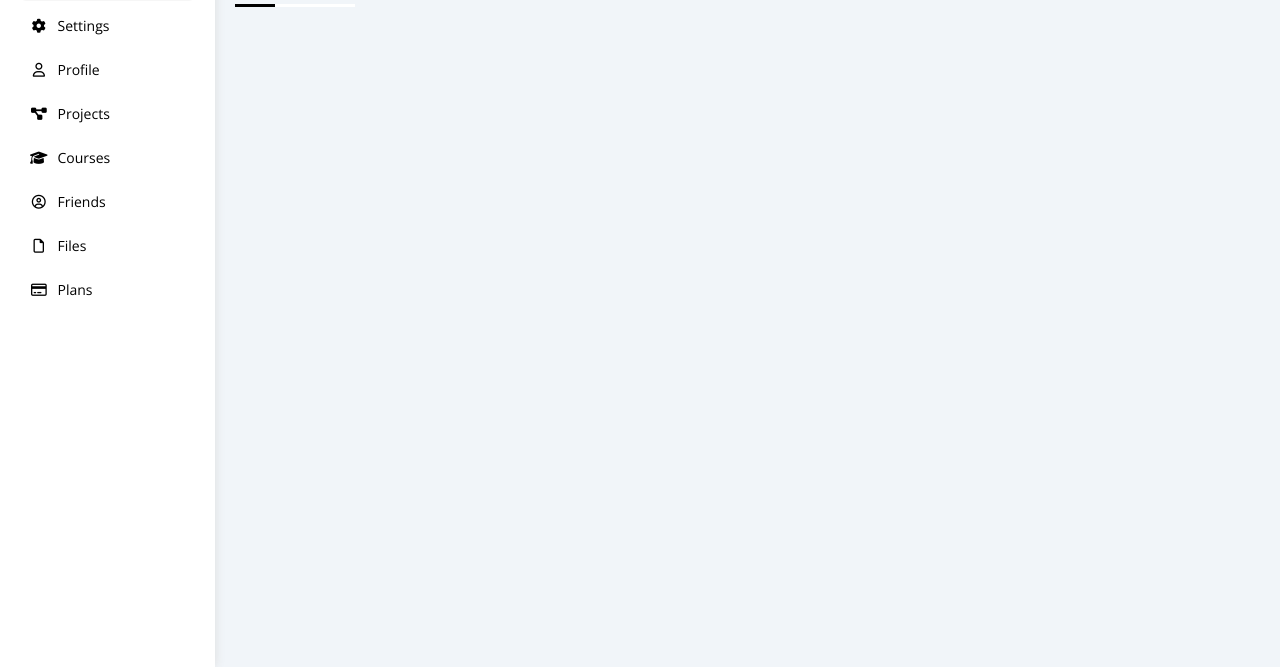
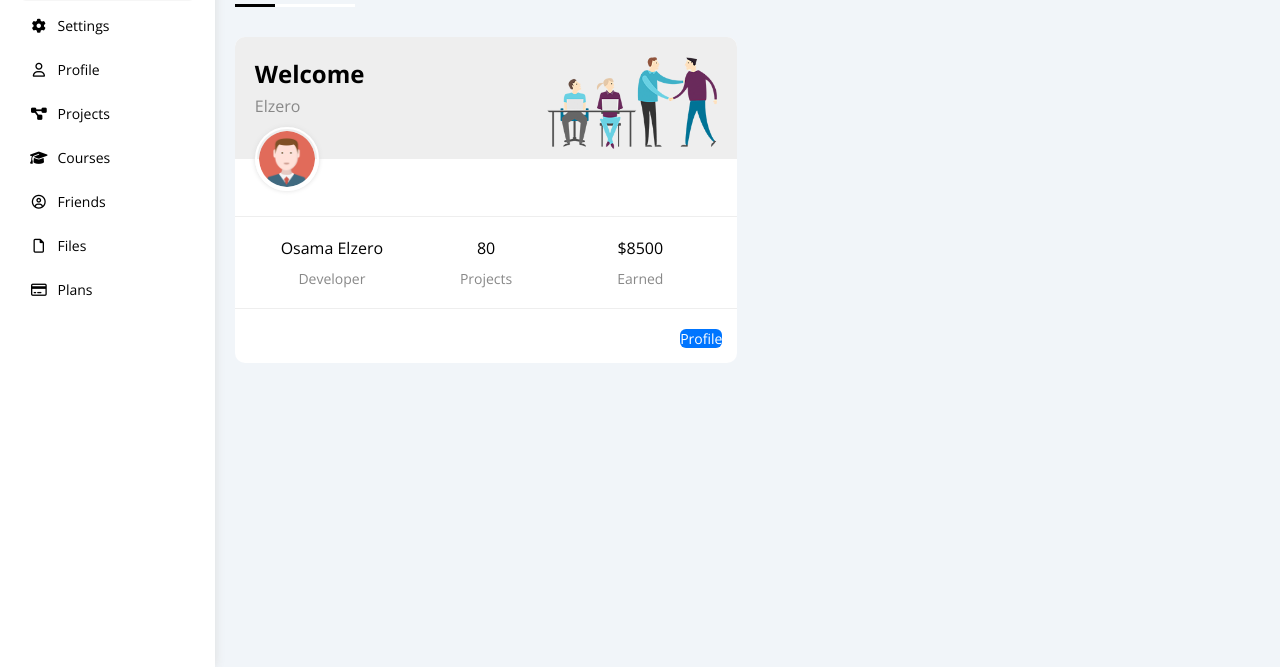
Before and after one commit to amjed96/template_four_zws, a plain HTML site: page index.html in a window 1280 px wide. Shown: the part 133-800 px from the top of the page. Drawn offline with nearby package versions, Linux system fonts and the light colour scheme.

Commit message:
feat: add widgets wrapper and welcome widget

```diff
--- a/css/framework.css
+++ b/css/framework.css
@@ -13,7 +13,26 @@
 .align-center {
   align-items: center;
 }
+.space-between {
+  justify-content: space-between;
+}
+@media (max-width: 767px) {
+  .block-mobile {
+    display: block;
+  }
+}
+.d-block {
+  display: block;
+}
 /* End Box */
+/* Start Grid */
+.d-grid {
+  display: grid;
+}
+.gap-20 {
+  gap: 20px;
+}
+/* End Grid */
 /* Start Padding + Margin */
 .p-0 {
   padding: 0px;
@@ -36,6 +55,18 @@
 .mt-0 {
   margin-top: 0;
 }
+.mt-5 {
+  margin-top: 5px;
+}
+.mt-10 {
+  margin-top: 10px;
+}
+.mt-20 {
+  margin-top: 20px;
+}
+.mb-20 {
+  margin-bottom: 20px;
+}
 .ml-10 {
   margin-left: 10px;
 }
@@ -44,8 +75,20 @@
 .bg-white {
   background-color: white;
 }
+.bg-eee {
+  background-color: #eee;
+}
+.bg-blue {
+  background-color: var(--blue-color);
+}
+.c-white {
+  color: white;
+}
 .c-black {
   color: black;
+}
+.c-grey {
+  color: var(--grey-color);
 }
 /* End Color */
 /* Start Position */
@@ -59,6 +102,11 @@
 }
 .fs-14 {
   font-size: 14px;
+}
+@media (max-width: 767px) {
+  .txt-c-mobile {
+    text-align: center;
+  }
 }
 /* End Font */
 /* Start Border */
@@ -89,3 +137,6 @@
 .w-full {
   width: 100%;
 }
+.w-fit {
+  width: fit-content;
+}
--- a/css/master.css
+++ b/css/master.css
@@ -136,7 +136,7 @@ ul {
   margin-left: 15px;
 }
 /* End Header */
-/**/
+/* Start Content*/
 .page h1 {
   margin: 20px 20px 40px;
 }
@@ -156,3 +156,63 @@ ul {
   background-color: black;
   width: 40px;
 }
+/* Start Wrapper*/
+.wrapper {
+  grid-template-columns: repeat(auto-fill, minmax(450px, 1fr));
+  margin-left: 20px;
+  margin-right: 20px;
+}
+@media (max-width: 767px) {
+  .wrapper {
+    grid-template-columns: minmax(200px, 1fr);
+    margin-left: 10px;
+    margin-right: 10px;
+    gap: 10px;
+  }
+}
+/* End Wrapper*/
+/* End Content*/
+/* Start Welcome Widget */
+.welcome {
+  overflow: hidden;
+}
+.welcome .intro img {
+  width: 170px;
+  margin-bottom: -10px;
+}
+.welcome .avatar {
+  width: 64px;
+  height: 64px;
+  border: 2px solid white;
+  border-radius: 50%;
+  padding: 2px;
+  box-shadow: 0 0 5px #ddd;
+  margin-left: 20px;
+  margin-top: -32px;
+}
+.welcome .body {
+  border-top: 1px solid #eee;
+  border-bottom: 1px solid #eee;
+}
+.welcome .body > div {
+  flex: 1;
+}
+.welcome .visit {
+  margin: 0 15px 15px auto;
+  transition: 0.3s;
+}
+.welcome .visit:hover {
+  background-color: var(--blue-alt-color);
+}
+@media (max-width: 767px) {
+  .welcome .intro {
+    padding-bottom: 30px;
+  }
+  .welcome .avatar {
+    margin-left: 0;
+  }
+  .welcome .body > div:not(:last-child) {
+    margin-bottom: 20px;
+  }
+}
+/* End Welcome Widget */
--- a/index.html
+++ b/index.html
@@ -112,6 +112,35 @@
         </div>
         <!-- End Head -->
         <h1 class="p-relative">Dashboard</h1>
+        <div class="wrapper d-grid gap-20">
+          <div class="welcome bg-white rad-10 txt-c-mobile block-mobile">
+            <div class="intro p-20 d-flex space-between bg-eee">
+              <div>
+                <h2 class="m-0">Welcome</h2>
+                <p class="c-grey mt-5">Elzero</p>
+              </div>
+              <img class="hide-mobile" src="imgs/welcome.png" alt="" />
+            </div>
+            <img src="imgs/avatar.png" alt="" class="avatar" />
+            <div class="body txt-center d-flex p-20 mt-20 mb-20 block-mobile">
+              <div>
+                Osama Elzero
+                <span class="d-block c-grey fs-14 mt-10">Developer</span>
+              </div>
+              <div>
+                80 <span class="d-block c-grey fs-14 mt-10">Projects</span>
+              </div>
+              <div>
+                $8500 <span class="d-block c-grey fs-14 mt-10">Earned</span>
+              </div>
+            </div>
+            <a
+              href="profile.html"
+              class="visit d-block fs-14 rad-6 bg-blue c-white w-fit btn-shape"
+              >Profile</a
+            >
+          </div>
+        </div>
       </div>
     </div>
   </body>
```
